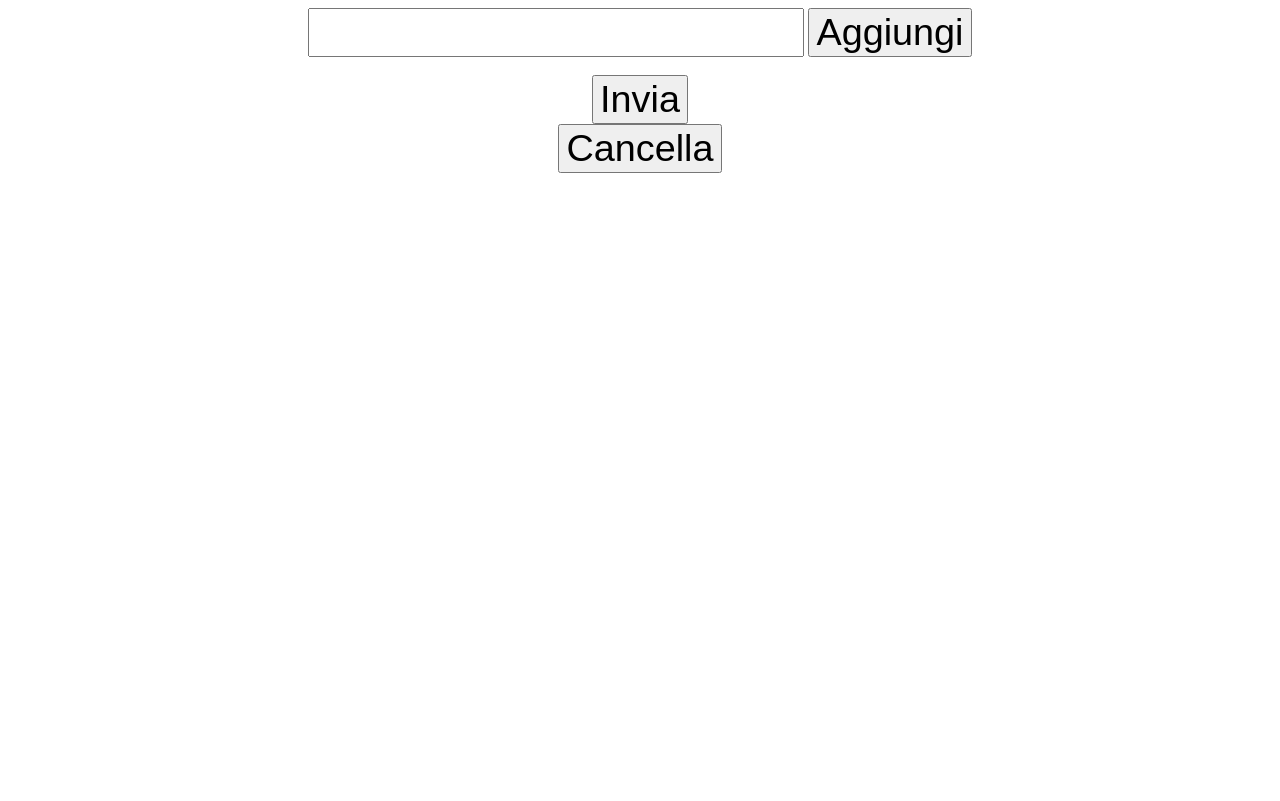
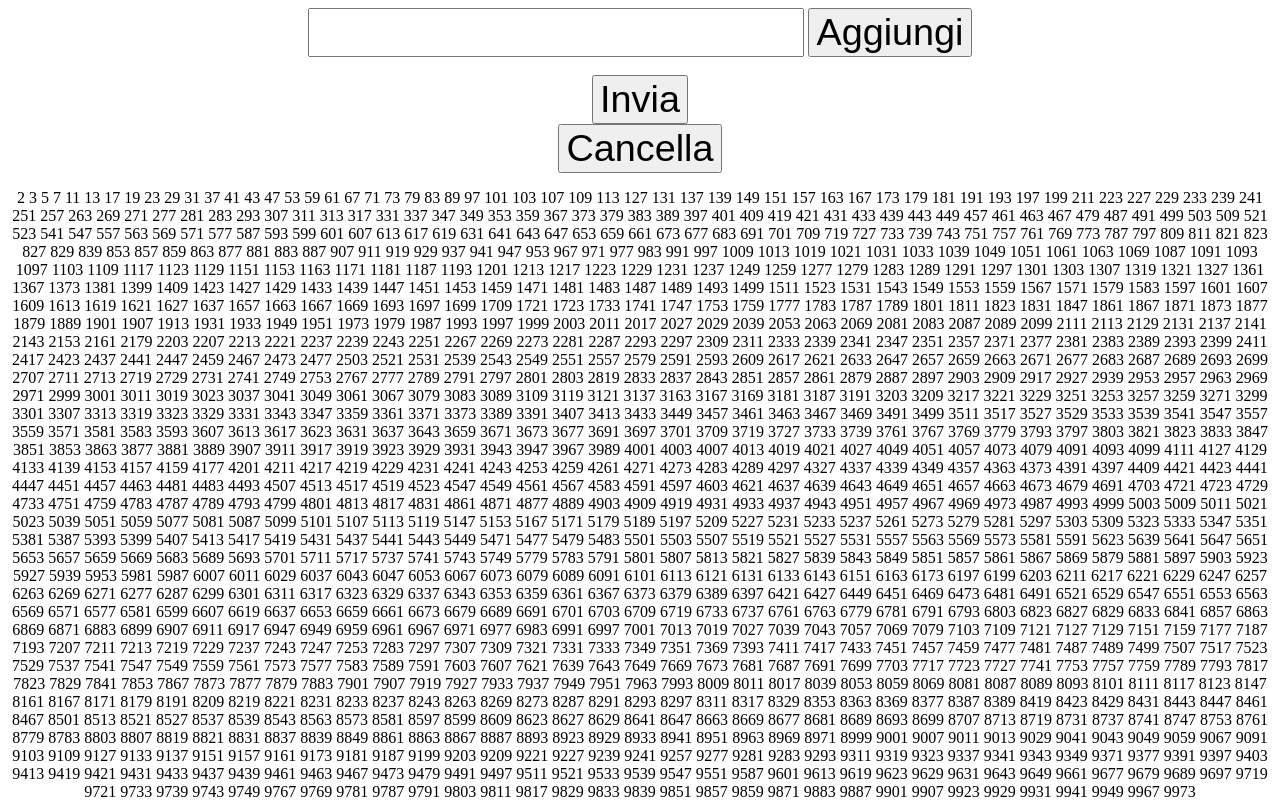
Before and after one commit to BalanAntonio/primi, a plain HTML site: page index.html in a window 1280 px wide. Drawn offline with Linux system fonts and the light colour scheme.

Commit message:
struttura cartelle

```diff
--- a/index.html
+++ b/index.html
@@ -2,8 +2,8 @@
     <head>
         <meta charset="UTF-8">
         <meta name="viewport" content="width=device-width, initial-scale=1.0">
-        <script src="script.js"></script>
-        <link rel="stylesheet" href="style.css">
+        <script src="script/script.js"></script>
+        <link rel="stylesheet" href="style/style.css">
         <title>Numeri primi</title>
     </head>
     <body>
@@ -17,5 +17,8 @@
         <button onclick="cancella()" class="tutto">Cancella</button>
         <br>
         <div id="ris" class="tutto"></div>
+
+
+        <p id="k10"></p>
     </body>
 </html>
--- a/script.js
+++ b/script/script.js
@@ -1,5 +1,12 @@
 let aprimi = [];
 let arr_glob = [];
+
+window.onload = function() {
+    primi_fino(10001);
+    for(let i = 0; i<aprimi.length;i++){
+        document.getElementById("k10").innerHTML += aprimi[i] +" ";
+    }
+}
 
 function calcola(){
     let inp = document.getElementById("inp").value;
--- a/style.css
+++ b/style/style.css
@@ -5,3 +5,8 @@
 body{
     text-align: center;
 }
+
+#k10{
+    width: 100%;
+    height: 10cm;
+}
```
